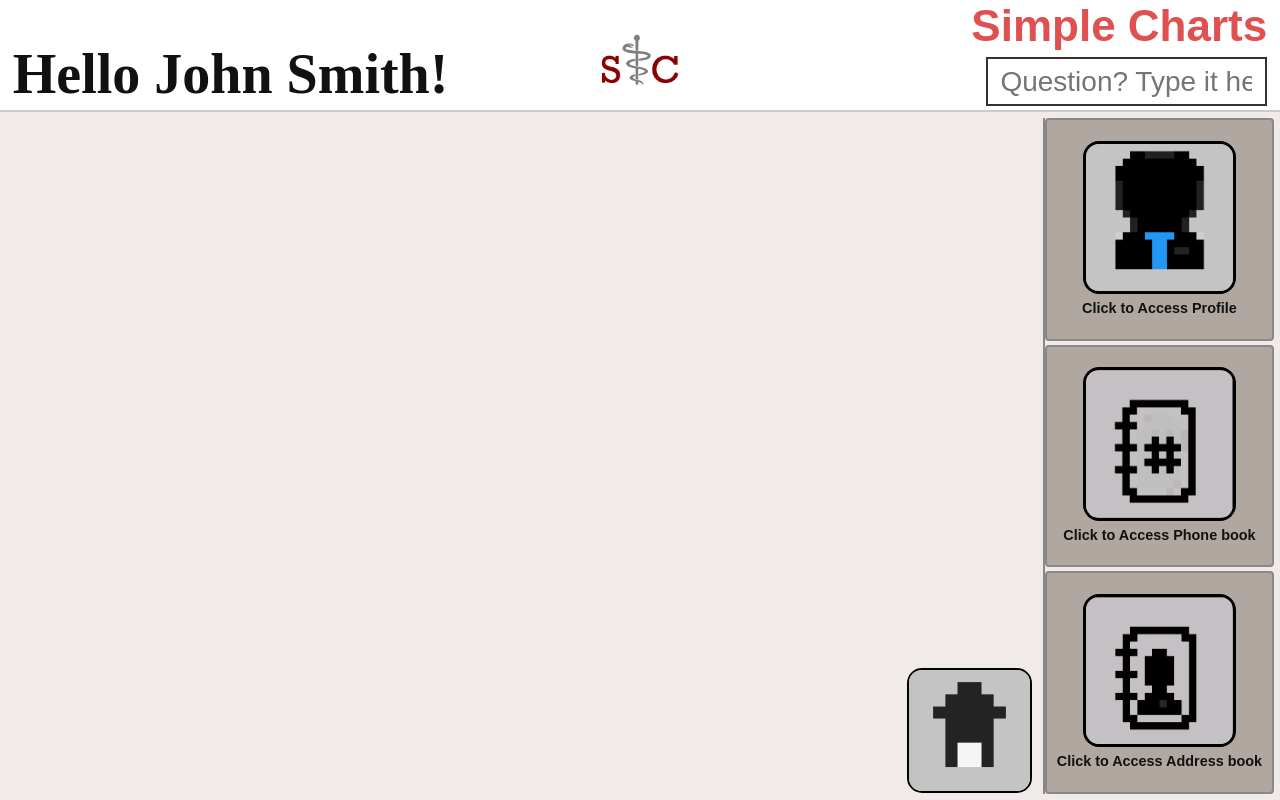
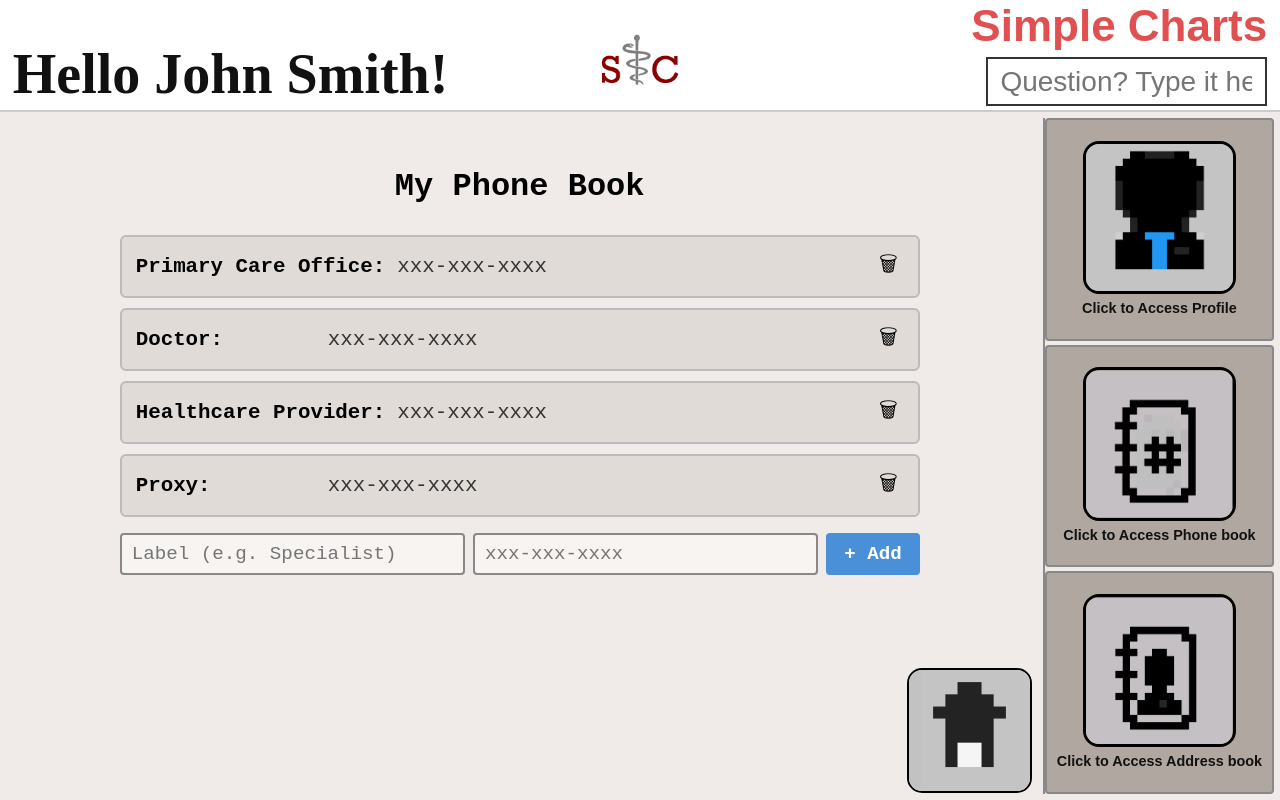
Before and after one commit to kadengardiner/SimpleCharts, a React (Vite) app: page / in a window 1280 px wide. Both pictures are taken after a click on the button "Click to Access Phone book". Built offline with nearby package versions, Linux system fonts and the light colour scheme.

Commit message:
fixed the file structureeverything should work now

```diff
--- a/src/AddressBookScreen.jsx
+++ b/src/AddressBookScreen.jsx
@@ -1,9 +1,60 @@
-const base = import.meta.env.BASE_URL;
+import { useState } from 'react'
+
+const base = import.meta.env.BASE_URL
+
+const defaultEntries = [
+  { id: 1, label: 'Primary Care Office', value: '1 Place Name Rd, MA, 01854' },
+  { id: 2, label: 'Nearest Hospital',    value: '1 Place Name Rd, MA, 01854' },
+  { id: 3, label: 'Blood Work Center',   value: '2 Place Name St, MA, 01854' },
+]
 
 export default function AddressBookScreen({ onBack }) {
+  const [entries, setEntries] = useState(defaultEntries)
+  const [newLabel, setNewLabel] = useState('')
+  const [newValue, setNewValue] = useState('')
+
+  function addEntry() {
+    if (!newLabel.trim() || !newValue.trim()) return
+    setEntries(prev => [...prev, { id: Date.now(), label: newLabel.trim(), value: newValue.trim() }])
+    setNewLabel('')
+    setNewValue('')
+  }
+
+  function deleteEntry(id) {
+    setEntries(prev => prev.filter(e => e.id !== id))
+  }
+
   return (
     <div className="profile-screen">
       <img src={`${base}homeicon.png`} alt="Back" className="back-btn" onClick={onBack} style={{ cursor: 'pointer' }} />
+
+      <h2 className="profile-title">My Address Book</h2>
+
+      <div className="book-list">
+        {entries.map(entry => (
+          <div key={entry.id} className="book-row">
+            <span className="book-label">{entry.label}:</span>
+            <span className="book-value">{entry.value}</span>
+            <button className="book-delete-btn" onClick={() => deleteEntry(entry.id)} title="Delete">🗑</button>
+          </div>
+        ))}
+
+        <div className="book-add-form">
+          <input
+            className="book-input"
+            placeholder="Label (e.g. Pharmacy)"
+            value={newLabel}
+            onChange={e => setNewLabel(e.target.value)}
+          />
+          <input
+            className="book-input"
+            placeholder="123 Street, City, State, Zip"
+            value={newValue}
+            onChange={e => setNewValue(e.target.value)}
+          />
+          <button className="book-add-btn" onClick={addEntry}>+ Add</button>
+        </div>
+      </div>
     </div>
-  );
+  )
 }
--- a/src/App.css
+++ b/src/App.css
@@ -408,6 +408,112 @@ body {
   }
 }
 
+/* ── Phone Book / Address Book ── */
+
+.book-list {
+  width: 100%;
+  max-width: 800px;
+  display: flex;
+  flex-direction: column;
+  gap: 10px;
+  margin-top: 20px;
+}
+
+.book-row {
+  display: flex;
+  align-items: center;
+  background: #e0dbd7;
+  border: 2px solid #bbb;
+  border-radius: 6px;
+  padding: 10px 14px;
+  gap: 12px;
+}
+
+.book-label {
+  font-weight: bold;
+  font-size: clamp(0.85rem, 1.8vw, 1.3rem);
+  min-width: 180px;
+  flex-shrink: 0;
+}
+
+.book-value {
+  flex: 1;
+  font-size: clamp(0.85rem, 1.8vw, 1.3rem);
+  color: #333;
+}
+
+.book-delete-btn {
+  background: none;
+  border: none;
+  cursor: pointer;
+  font-size: 1.3rem;
+  padding: 2px 6px;
+  border-radius: 4px;
+  flex-shrink: 0;
+  transition: transform 0.15s;
+}
+
+.book-delete-btn:hover {
+  transform: scale(1.2);
+}
+
+.book-add-form {
+  display: flex;
+  gap: 8px;
+  margin-top: 6px;
+  flex-wrap: wrap;
+}
+
+.book-input {
+  flex: 1;
+  min-width: 140px;
+  padding: 8px 10px;
+  font-size: clamp(0.85rem, 1.6vw, 1.2rem);
+  font-family: inherit;
+  border: 2px solid #888;
+  border-radius: 4px;
+  background: #f7f4f2;
+}
+
+.book-add-btn {
+  padding: 8px 18px;
+  font-size: clamp(0.85rem, 1.6vw, 1.2rem);
+  font-family: inherit;
+  font-weight: bold;
+  background: #4a90d9;
+  color: #fff;
+  border: none;
+  border-radius: 4px;
+  cursor: pointer;
+  white-space: nowrap;
+  transition: filter 0.15s;
+}
+
+.book-add-btn:hover {
+  filter: brightness(1.1);
+}
+
+@media (max-width: 600px) {
+  .book-label {
+    min-width: 110px;
+    font-size: 0.85rem;
+  }
+
+  .book-value {
+    font-size: 0.85rem;
+  }
+
+  .book-add-form {
+    flex-direction: column;
+  }
+
+  .book-input,
+  .book-add-btn {
+    width: 100%;
+    font-size: 1rem;
+  }
+}
+
 /* Profile Page */
 
 .profile-screen {
@@ -735,13 +841,24 @@ body {
 @media (max-width: 600px) {
   .guide-page {
     display: block;
-    padding-bottom: 88px;
-    height: 100%;
+    height: auto;
+    overflow-y: auto;
   }
 
   .guide-main {
     padding: 10px;
-    overflow: auto;
+    overflow: visible;
+    height: auto;
+  }
+
+  .guide-content-shell {
+    height: auto;
+    flex: none;
+  }
+
+  .guide-content-shell .page-stage {
+    height: auto;
+    flex: none;
   }
 
   .guide-title {
@@ -792,8 +909,9 @@ body {
     font-size: 0.8rem;
   }
 
-  .desktop-guide-bottom-row {
-    display: none;
+  .guide-bottom-row {
+    flex-direction: column;
+    align-items: stretch;
   }
 
   .guide-mobile-bottom-nav {
--- a/src/PhoneBookScreen.jsx
+++ b/src/PhoneBookScreen.jsx
@@ -1,9 +1,61 @@
-const base = import.meta.env.BASE_URL;
+import { useState } from 'react'
+
+const base = import.meta.env.BASE_URL
+
+const defaultEntries = [
+  { id: 1, label: 'Primary Care Office', value: 'xxx-xxx-xxxx' },
+  { id: 2, label: 'Doctor',              value: 'xxx-xxx-xxxx' },
+  { id: 3, label: 'Healthcare Provider', value: 'xxx-xxx-xxxx' },
+  { id: 4, label: 'Proxy',               value: 'xxx-xxx-xxxx' },
+]
 
 export default function PhoneBookScreen({ onBack }) {
+  const [entries, setEntries] = useState(defaultEntries)
+  const [newLabel, setNewLabel] = useState('')
+  const [newValue, setNewValue] = useState('')
+
+  function addEntry() {
+    if (!newLabel.trim() || !newValue.trim()) return
+    setEntries(prev => [...prev, { id: Date.now(), label: newLabel.trim(), value: newValue.trim() }])
+    setNewLabel('')
+    setNewValue('')
+  }
+
+  function deleteEntry(id) {
+    setEntries(prev => prev.filter(e => e.id !== id))
+  }
+
   return (
     <div className="profile-screen">
       <img src={`${base}homeicon.png`} alt="Back" className="back-btn" onClick={onBack} style={{ cursor: 'pointer' }} />
+
+      <h2 className="profile-title">My Phone Book</h2>
+
+      <div className="book-list">
+        {entries.map(entry => (
+          <div key={entry.id} className="book-row">
+            <span className="book-label">{entry.label}:</span>
+            <span className="book-value">{entry.value}</span>
+            <button className="book-delete-btn" onClick={() => deleteEntry(entry.id)} title="Delete">🗑</button>
+          </div>
+        ))}
+
+        <div className="book-add-form">
+          <input
+            className="book-input"
+            placeholder="Label (e.g. Specialist)"
+            value={newLabel}
+            onChange={e => setNewLabel(e.target.value)}
+          />
+          <input
+            className="book-input"
+            placeholder="xxx-xxx-xxxx"
+            value={newValue}
+            onChange={e => setNewValue(e.target.value)}
+          />
+          <button className="book-add-btn" onClick={addEntry}>+ Add</button>
+        </div>
+      </div>
     </div>
-  );
+  )
 }
--- a/src/guidepages/GuidePage.jsx
+++ b/src/guidepages/GuidePage.jsx
@@ -3,7 +3,7 @@ import { useMemo, useState } from 'react';
 const base = import.meta.env.BASE_URL;
 
 
-export default function GuidePage({ page, onBack, onOpenProfile, onOpenPhonebook, onOpenAddressbook }) {
+export default function GuidePage({ page, onBack }) {
   const [checkedSteps, setCheckedSteps] = useState(Array(page.steps.length).fill(false));
   const [activeStep, setActiveStep] = useState(1);
 
@@ -69,7 +69,7 @@ export default function GuidePage({ page, onBack, onOpenProfile, onOpenPhonebook
               <div className="guide-detail-text">{activeContent.text}</div>
             </div>
 
-            <div className="guide-bottom-row desktop-guide-bottom-row">
+            <div className="guide-bottom-row">
               <button className="guide-home-link" onClick={onBack}>CLICK TO GO BACK HOME →</button>
               <button className="guide-home-card" onClick={onBack} aria-label="Go home">
                 <div className="guide-home-label">Click ME!</div>
@@ -80,20 +80,6 @@ export default function GuidePage({ page, onBack, onOpenProfile, onOpenPhonebook
         </div>
       </div>
 
-      <div className="guide-mobile-bottom-nav">
-        <button className="guide-mobile-nav-btn" onClick={onBack} aria-label="Go home">
-          <img src={`${base}homeicon.png`} alt="" className="guide-mobile-nav-icon guide-mobile-home-icon" />
-        </button>
-        <button className="guide-mobile-nav-btn" onClick={onOpenProfile} aria-label="Open profile">
-          <img src={`${base}profileicon.png`} alt="" className="guide-mobile-nav-icon" />
-        </button>
-        <button className="guide-mobile-nav-btn" onClick={onOpenPhonebook} aria-label="Open phone book">
-          <img src={`${base}phonebookIcon.png`} alt="" className="guide-mobile-nav-icon" />
-        </button>
-        <button className="guide-mobile-nav-btn" onClick={onOpenAddressbook} aria-label="Open address book">
-          <img src={`${base}adressbookIcon.png`} alt="" className="guide-mobile-nav-icon" />
-        </button>
-      </div>
     </div>
   );
 }
```
